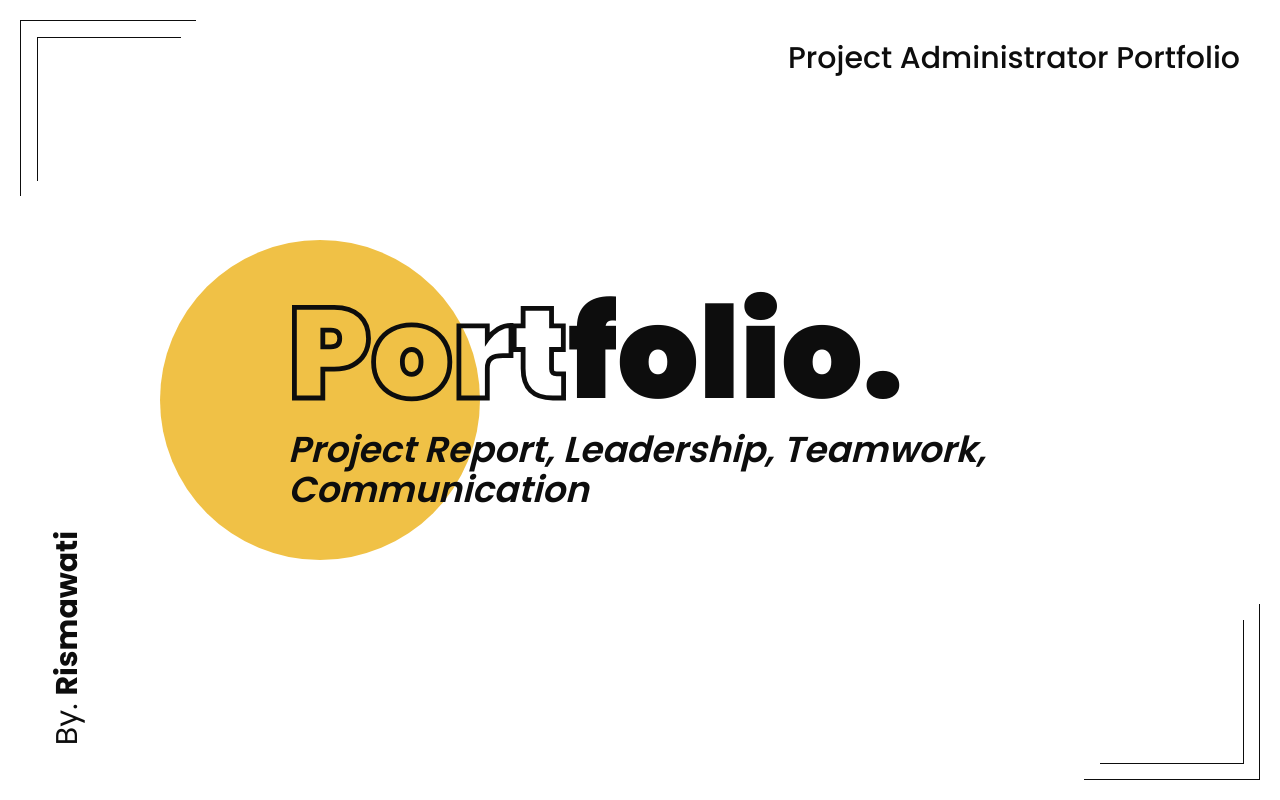
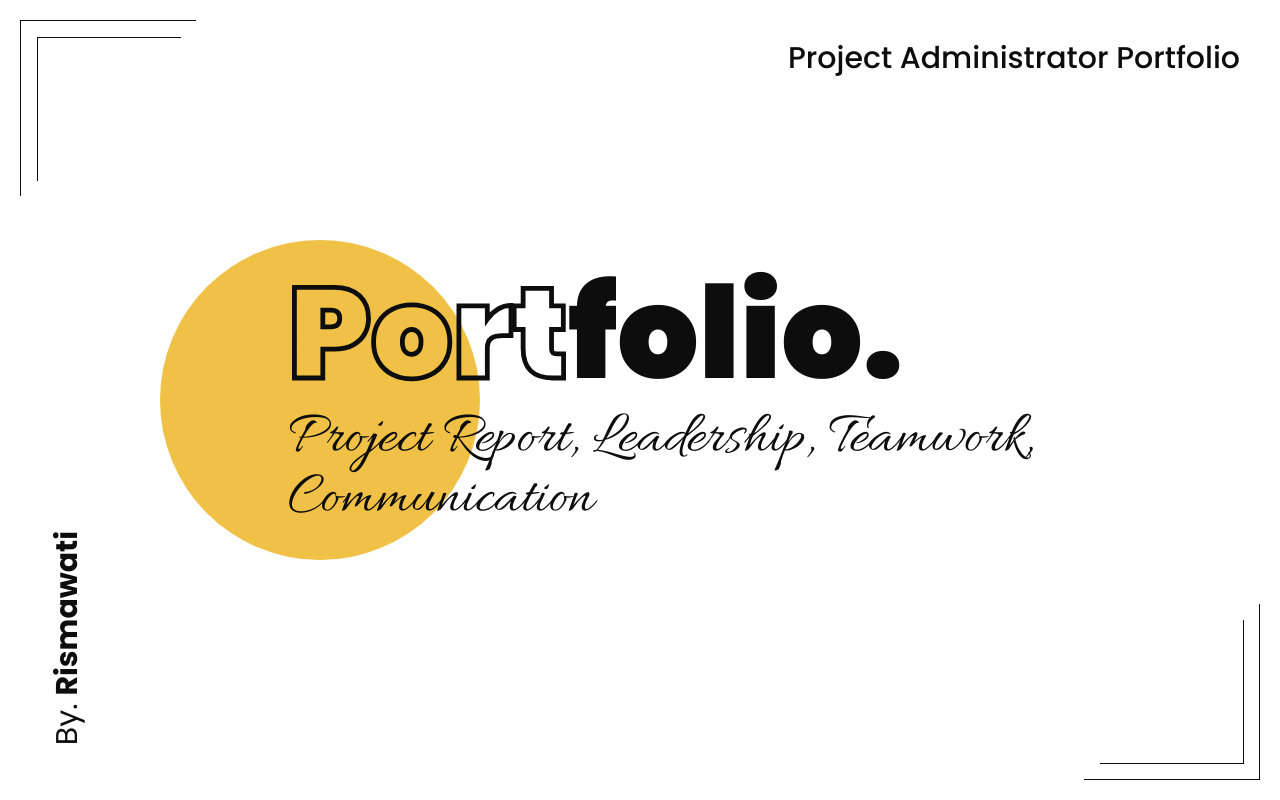
Before and after one commit to fauzancodes/risma-portfolio, a Next.js app: page / in a window 1280 px wide. Shown: the top 800 px of the page. Built offline with nearby package versions, Linux system fonts and the light colour scheme.

Commit message:
some adjust

```diff
--- a/src/app/page.tsx
+++ b/src/app/page.tsx
@@ -1,15 +1,15 @@
-import { FaArrowRight } from "react-icons/fa6";
-import { FlexCenter, FlexCenterX, FlexCenterY } from "./ui/main/style";
+import { FlexCenter, FlexCenterX } from "./ui/main/style";
 import { Author, Ball, Header, ListOfContentsComponent } from "./ui/animated/cover";
 import { ListOfContents } from "@/constants";
+import { allura } from "./ui/main/fonts";
 
 export default function Home() {
   return (
     <>
-      <header id="cover" className={`tw-bg-secondary-light tw-min-h-screen ${FlexCenterX} tw-flex-col tw-flex-wrap tw-gap-5 md:tw-gap-3 tw-overflow-x-hidden`}>
-        <div className={`${FlexCenterX} tw-flex-col tw-flex-wrap tw-gap-5 md:tw-gap-3 md:tw-ml-72 tw-overflow-x-hidden`}>
+      <header id="cover" className={`tw-bg-secondary-light tw-min-h-screen ${FlexCenterX} tw-flex-col tw-flex-wrap tw-gap-5 md:tw-gap-3`}>
+        <div className={`${FlexCenterX} tw-flex-col tw-flex-wrap tw-gap-5 md:tw-gap-3 md:tw-ml-72`}>
           <h1 className={`tw-text-7xl md:tw-text-9xl tw-font-black tw-z-10 tw-text-center md:tw-text-left`}><span className="tw-text-transparent" style={{ WebkitTextStroke: ".3rem #0d0d0d" }}>Port</span>folio.</h1>
-          <h2 className="tw-font-semibold md:tw-text-4xl tw-z-10 tw-italic tw-text-center md:tw-text-left">Project Report, Leadership, Teamwork, Communication</h2>
+          <h2 className={`${allura.className} md:tw-text-6xl tw-z-10 tw-text-center md:tw-text-left`}>Project Report, Leadership, Teamwork, Communication</h2>
           <Ball />
         </div>
         <Header />
--- a/src/app/ui/main/fonts.ts
+++ b/src/app/ui/main/fonts.ts
@@ -1,3 +1,4 @@
-import { Poppins } from 'next/font/google';
+import { Allura, Poppins } from 'next/font/google';
 
 export const poppins = Poppins({ subsets: ['latin'], weight: ['400', '500', '600', '700', '900'] });
+export const allura = Allura({ subsets: ['latin'], weight: ['400'] });
```
